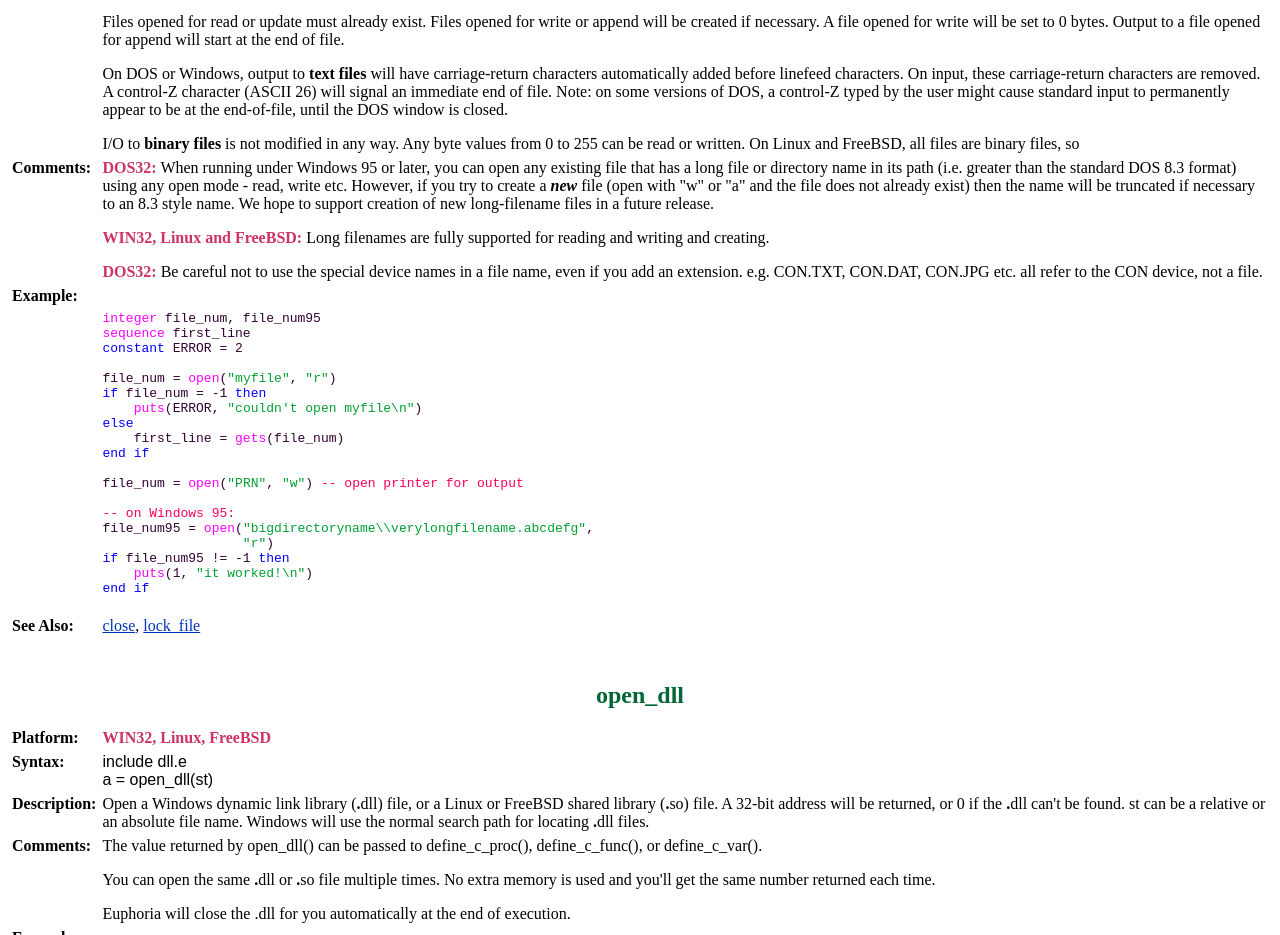
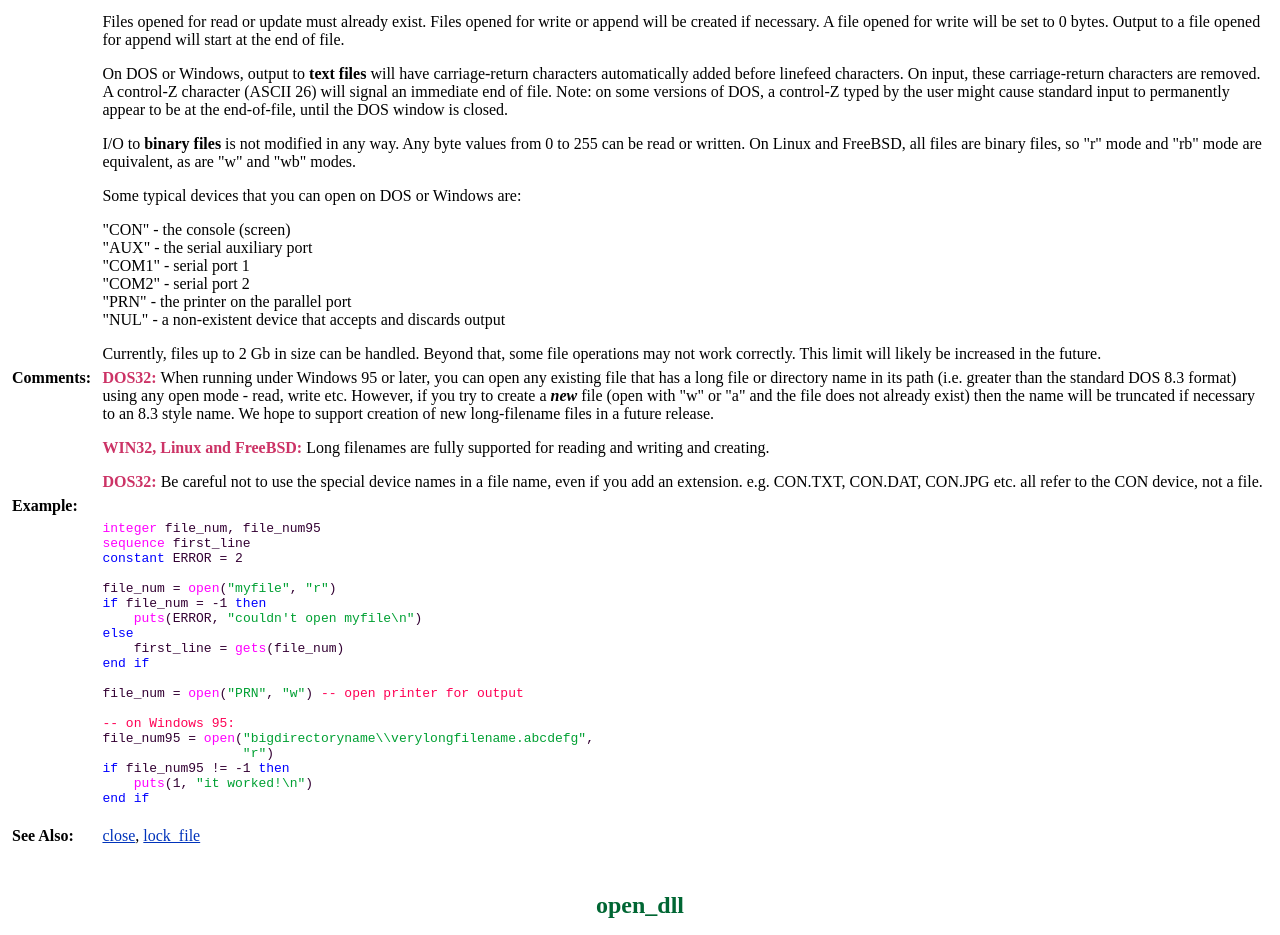
Before and after one commit to jcowgar/openeuphoria, a plain HTML site: page html/lib_h_o.htm in a window 1280 px wide. Shown: the part 6884-7819 px from the top of the page. Drawn offline with Linux system fonts and the light colour scheme.

Commit message:
fixed typo
--HG--
extra : convert_revision : svn%3A52ce87f7-99e8-7440-b109-e810650da9f1/trunk%40215

```diff
--- a/html/lib_h_o.htm
+++ b/html/lib_h_o.htm
@@ -1029,7 +1029,22 @@ carriage-return characters
 <P>
 I/O to <b>binary files</b> is not modified in any way. Any byte values
  from 0 to 255 can be read or written. On Linux and FreeBSD, all files
- are binary files, so
+ are binary files, so "r" mode and "rb" mode are equivalent,
+ as are "w" and "wb" modes.
+<P>
+Some typical devices that you can open on DOS or Windows are:
+<P>
+ "CON" - the console (screen)<BR>
+ "AUX" - the serial auxiliary port<BR>
+ "COM1" - serial port 1<BR>
+ "COM2" - serial port 2<BR>
+ "PRN" - the printer on the parallel port<BR>
+ "NUL" - a non-existent device that accepts and discards output<BR>
+<p>
+Currently, files up to 2 Gb in size can be handled. Beyond that,
+some file operations may not work correctly. This limit will likely
+be increased in the future.
+
 </td></tr>
 
 <tr><td valign=top><b>Comments:</b></td>
```
